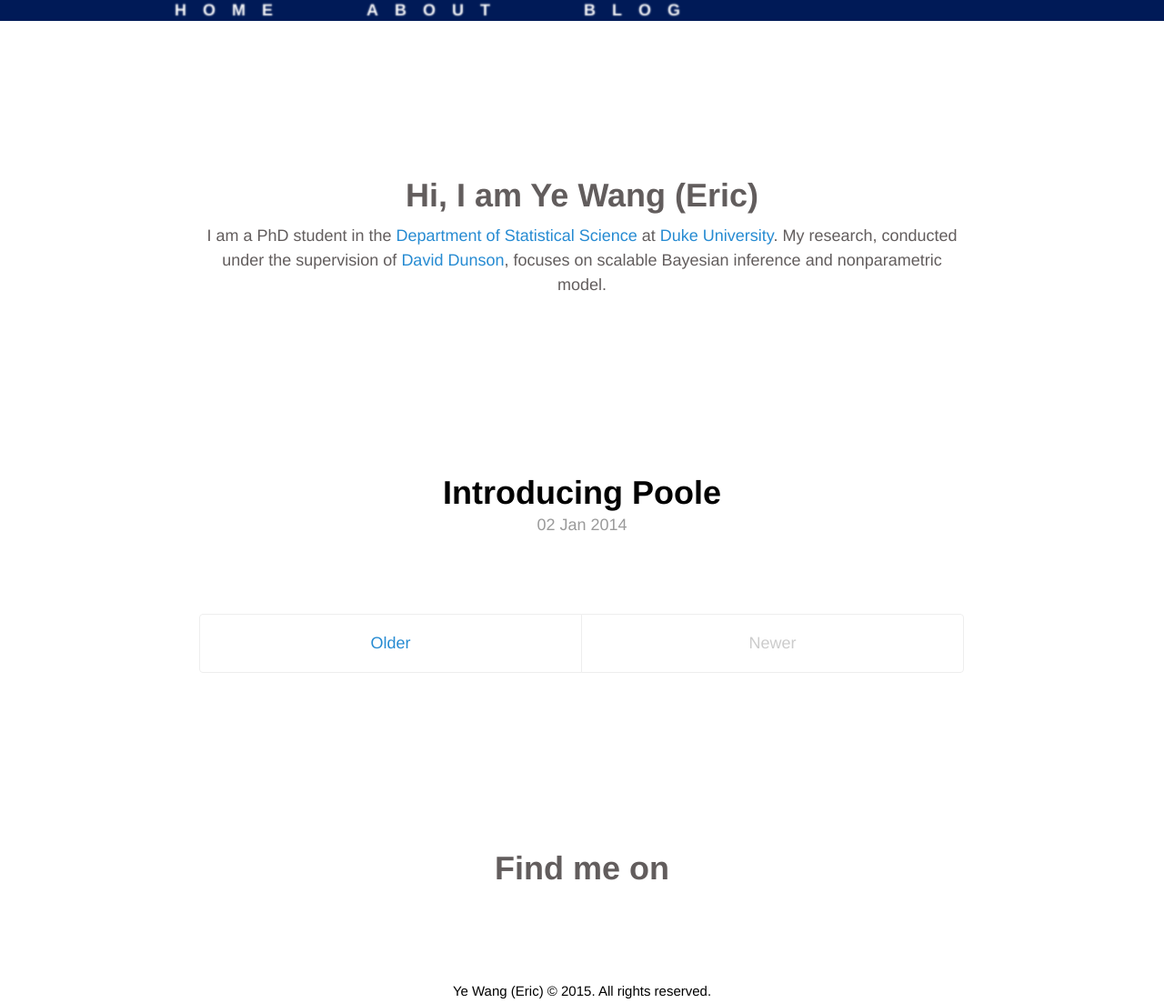
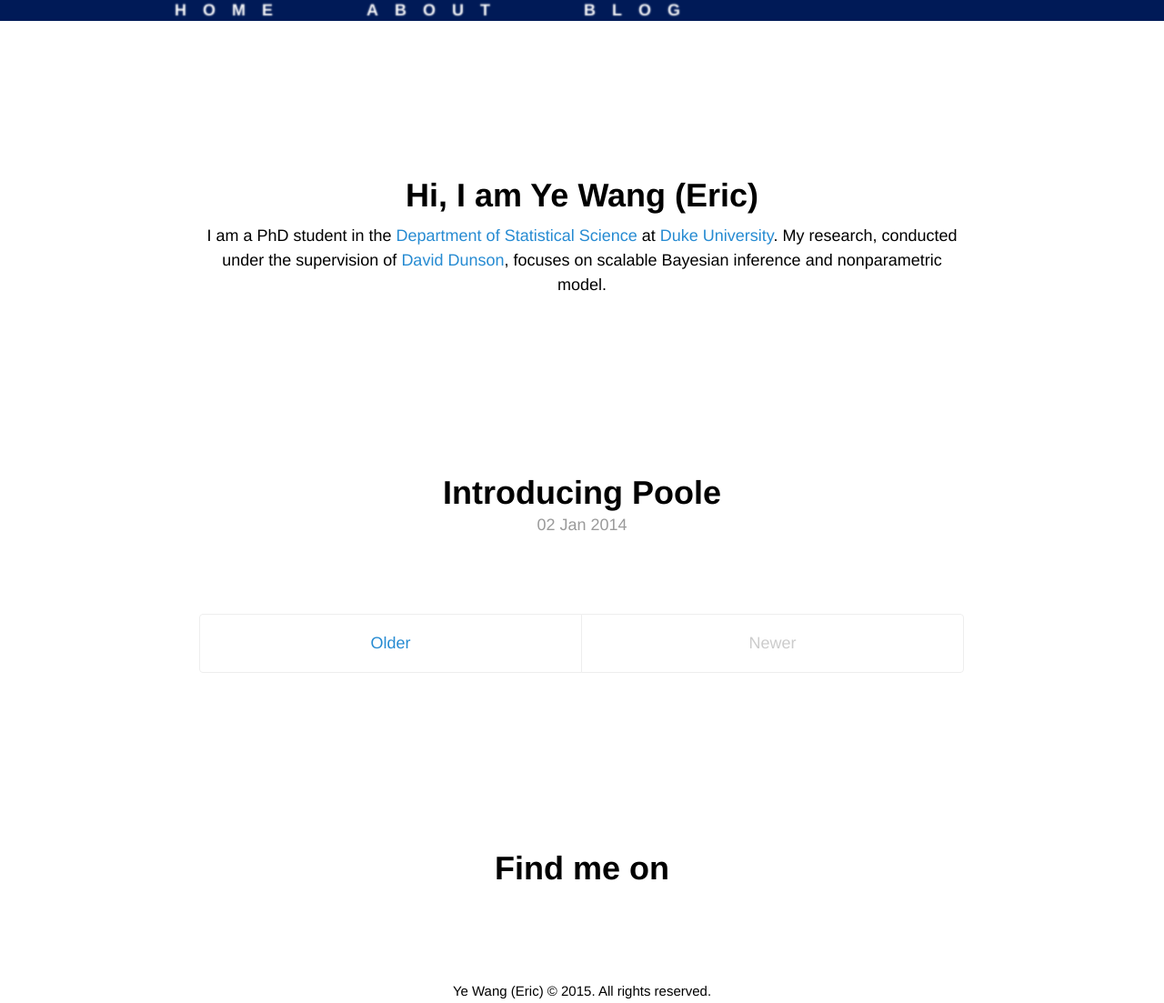
Before and after one commit to ericyewang/ericyewang.github.io, a Jekyll site: the page built from index.html, in a window 1280 px wide. Shown: the whole page at 91% size. Built offline with Jekyll 4.4.1, drawn with Linux system fonts in a browser that asks for light colours; the list of posts is cut into pages by our own code.

Commit message:
Update _layout.scss

```diff
--- a/_sass/_layout.scss
+++ b/_sass/_layout.scss
@@ -17,10 +17,6 @@
 }
 
 .container-home-1 {
-  h1 {
-    color: #625D5D;
-  }
-  color: #625D5D;
   text-align: center;
   padding-left:  1.5rem;
   padding-right: 1.5rem;
```
